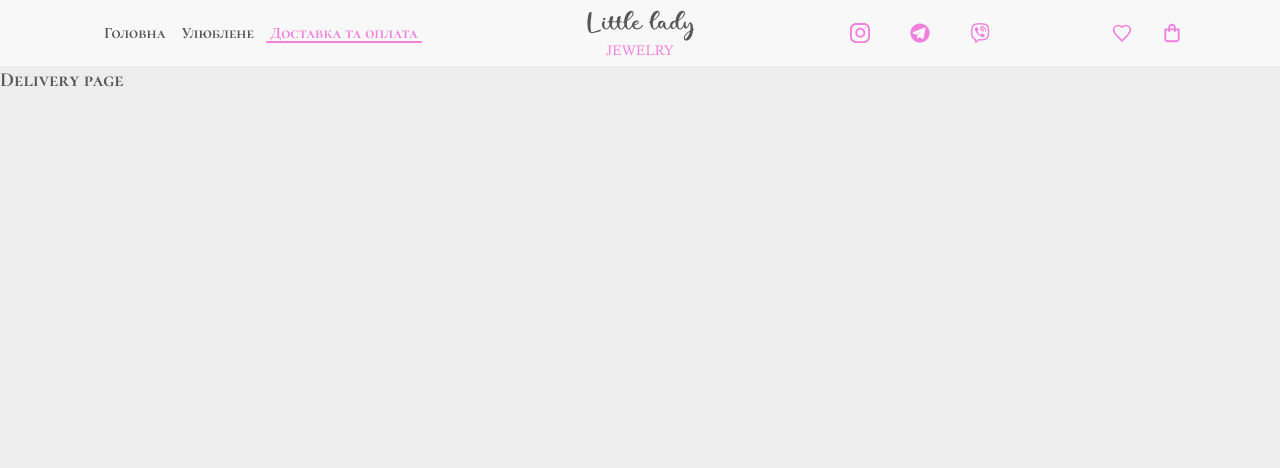
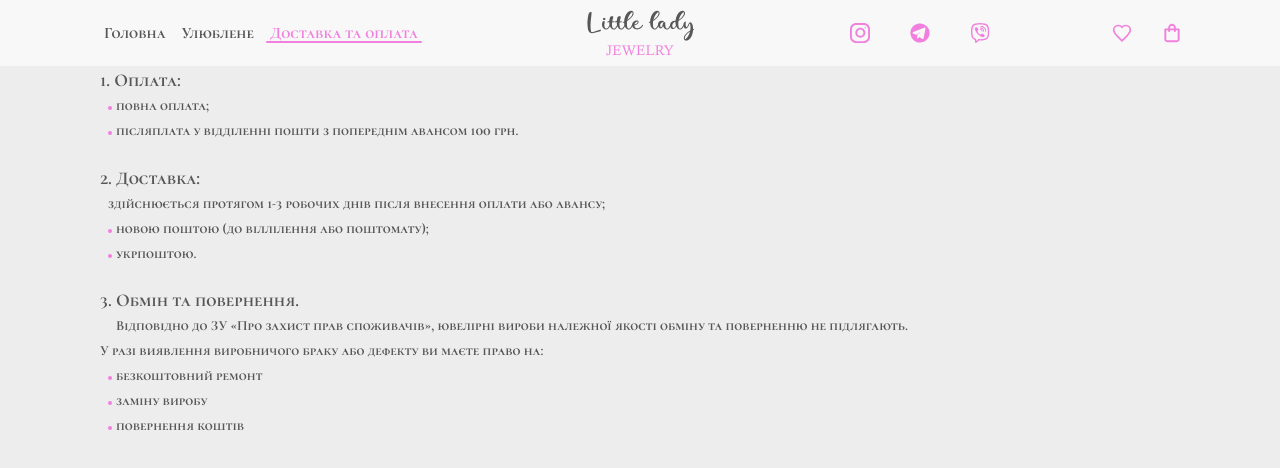
Before and after one commit to OleksandrKhokhlov/little-lady-jewelry, a Next.js app in the folder frontend/little-lady-jewelry/: page /deliveryAndPayment in a window 1280 px wide. Shown: the top 468 px of the page. Built offline with nearby package versions, Linux system fonts and the light colour scheme; no server answers.

Commit message:
feat: add Delivery and Payment page

```diff
--- a/frontend/little-lady-jewelry/src/app/deliveryAndPayment/page.tsx
+++ b/frontend/little-lady-jewelry/src/app/deliveryAndPayment/page.tsx
@@ -1,7 +1,44 @@
-export default function DeliveryPage() {
+"use client";
+
+import { Container } from "@/components";
+
+export default function DeliveryAndPaymentPage() {
   return (
-    <main>
-      <h1 className="text-xl">Delivery page</h1>
-    </main>
+    <Container tag="section">
+      <h1 className="text-xl sr-only">Доставка та оплата</h1>
+      <section className="mb-6">
+        <h2 className="text-lg font-medium mb-1">1. Оплата:</h2>
+        <ul className="space-y-2 [&>li]:ml-2 [&>li]:relative [&>li]:pl-2 [&>li::before]:content-[''] [&>li::before]:absolute [&>li::before]:left-0 [&>li::before]:top-2 [&>li::before]:h-1 [&>li::before]:w-1 [&>li::before]:rounded-full [&>li::before]:bg-[var(--accent-color)]  ">
+          <li>повна оплата;</li>
+          <li>післяплата у відділенні пошти з попереднім авансом 100 грн.</li>
+        </ul>
+      </section>
+      <section className="mb-6">
+        <h2 className="text-lg font-medium mb-1">2. Доставка:</h2>
+        <p className="ml-2 mb-2">
+          здійснюється протягом 1-3 робочих днів після внесення оплати або
+          авансу;
+        </p>
+        <ul className="space-y-2 [&>li]:ml-2 [&>li]:relative [&>li]:pl-2 [&>li::before]:content-[''] [&>li::before]:absolute [&>li::before]:left-0 [&>li::before]:top-2 [&>li::before]:h-1 [&>li::before]:w-1 [&>li::before]:rounded-full [&>li::before]:bg-[var(--accent-color)]  ">
+          <li>новою поштою (до віллілення або поштомату);</li>
+          <li>укрпоштою.</li>
+        </ul>
+      </section>
+      <section className="mb-6">
+        <h2 className="text-lg font-medium mb-1">3. Обмін та повернення.</h2>
+        <p className="indent-4 mb-2">
+          Відповідно до ЗУ «Про захист прав споживачів», ювелірні
+          вироби належної якості обміну та поверненню не підлягають.
+        </p>
+        <p className="mb-2">
+          У разі виявлення виробничого браку або дефекту ви маєте право на:
+        </p>
+        <ul className="space-y-2 [&>li]:ml-2 [&>li]:relative [&>li]:pl-2 [&>li::before]:content-[''] [&>li::before]:absolute [&>li::before]:left-0 [&>li::before]:top-2 [&>li::before]:h-1 [&>li::before]:w-1 [&>li::before]:rounded-full [&>li::before]:bg-[var(--accent-color)]  ">
+          <li>безкоштовний ремонт</li>
+          <li>заміну виробу</li>
+          <li>повернення коштів</li>
+        </ul>
+      </section>
+    </Container>
   );
 }
--- a/frontend/little-lady-jewelry/src/components/modal.tsx
+++ b/frontend/little-lady-jewelry/src/components/modal.tsx
@@ -1,3 +1,5 @@
+'use client';
+
 import React, { useEffect } from "react";
 import { Icon } from "./icon";
 
--- a/frontend/little-lady-jewelry/src/components/modalBurgerMenu.tsx
+++ b/frontend/little-lady-jewelry/src/components/modalBurgerMenu.tsx
@@ -1,3 +1,5 @@
+'use client';
+
 import React from "react";
 
 import { createPortal } from "react-dom";
--- a/frontend/little-lady-jewelry/src/components/produktCard.tsx
+++ b/frontend/little-lady-jewelry/src/components/produktCard.tsx
@@ -1,3 +1,5 @@
+"use client";
+
 import toast from "react-hot-toast";
 import Link from "next/link";
 import Image from "next/image";
@@ -106,7 +108,7 @@ export const ProduktCard: React.FC<ProduktCardProps> = ({
   };
 
   return (
-    <li key={id} className={cn('md:min-w-[120px]',className)}>
+    <li key={id} className={cn("md:min-w-[120px]", className)}>
       <Link
         href={`${isAdminPage ? `/admin/product/${id}` : `/product/${id}`}`}
         className="block"
--- a/frontend/little-lady-jewelry/src/components/produktCardDetails.tsx
+++ b/frontend/little-lady-jewelry/src/components/produktCardDetails.tsx
@@ -1,3 +1,5 @@
+"use client";
+
 import { FC, useEffect, useState } from "react";
 import { EmblaOptionsType } from "embla-carousel";
 import { ProductDescription } from "./productDescription";
--- a/frontend/little-lady-jewelry/src/components/townField.tsx
+++ b/frontend/little-lady-jewelry/src/components/townField.tsx
@@ -3,7 +3,7 @@
 import { getWarehouses, searchSettlements } from "@/app/api";
 import debounce from "debounce";
 import { Field, useFormikContext } from "formik";
-import { use, useCallback, useEffect, useState } from "react";
+import { useCallback, useEffect, useState } from "react";
 
 export const TownField = () => {
   const { values, setFieldValue, errors, touched } = useFormikContext<any>();
--- a/frontend/little-lady-jewelry/src/components/withAdminAuth.tsx
+++ b/frontend/little-lady-jewelry/src/components/withAdminAuth.tsx
@@ -1,3 +1,5 @@
+"use client";
+
 import { getToken } from "@/app/api";
 import { usePathname, useRouter } from "next/navigation";
 import { useEffect, useState } from "react";
```
